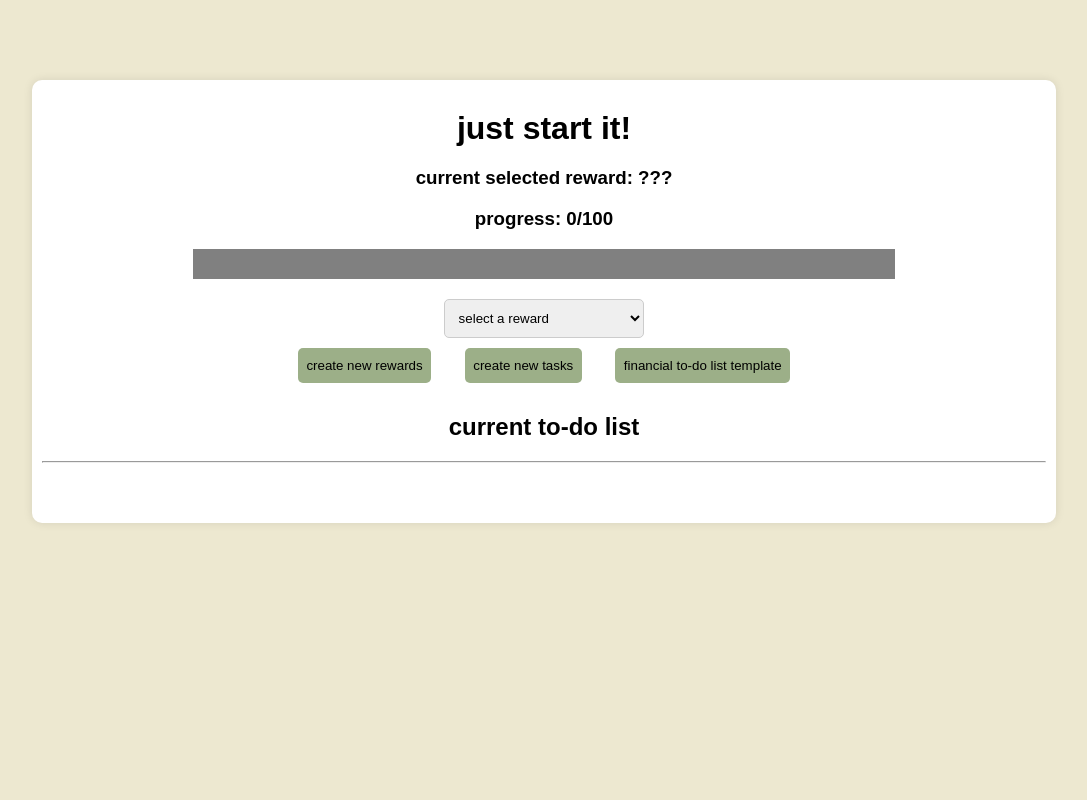
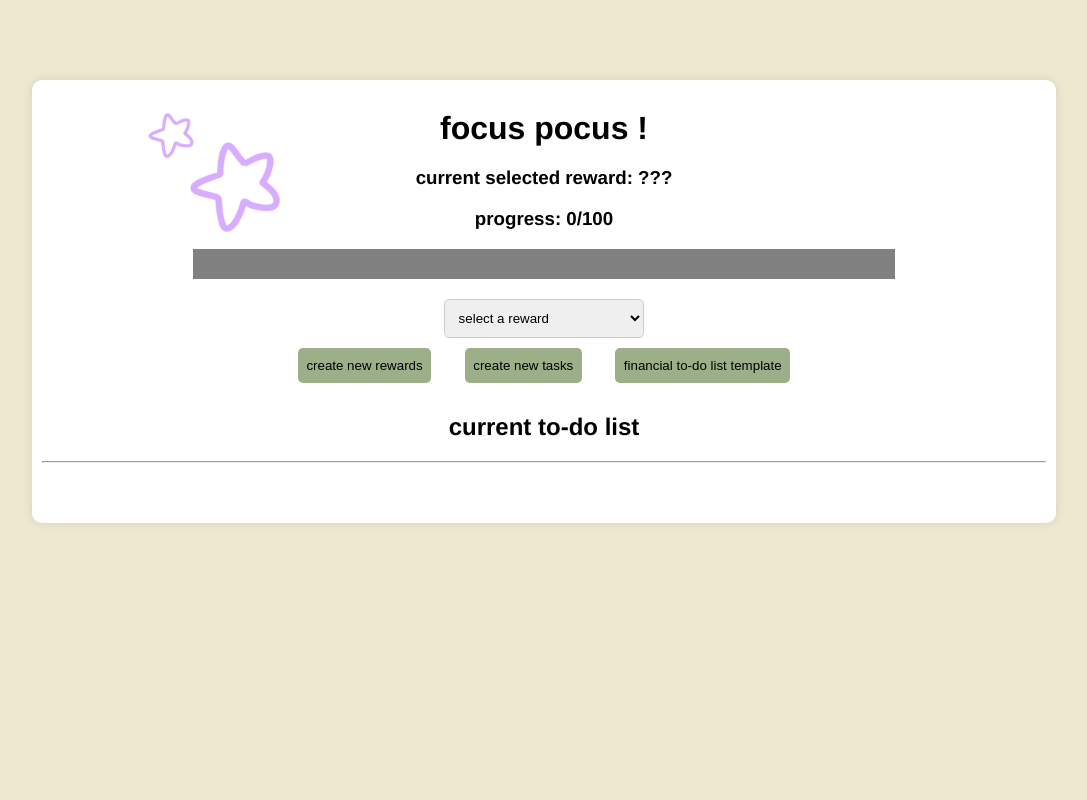
Before and after one commit to marleigha/Just-Start-It-CAM, a Flask app: page / in a window 1280 px wide. Shown: the whole page, without its empty margins (96-1183 px from the left). Run offline with Flask 3, Linux system fonts and the light colour scheme.

Commit message:
made images to add

```diff
--- a/static/style.css
+++ b/static/style.css
@@ -1,5 +1,5 @@
 body {
-  font-family: Arial, sans-serif;
+  font-family: Helvetica, sans-serif;
   background-color: #ede8d0;
   display: flex;
   justify-content: center;
@@ -291,3 +291,24 @@ input[type="number"] {
   border-radius: 5px;
   border: 1px solid #ccc;
 }
+
+
+  img.purple-star{
+
+        width:50px;
+        height: 50px;
+        position: absolute;
+        left: 114px;
+        top: 30px;
+
+      }
+
+      img.purple-star-2{
+
+        width:100px;
+        height: 100px;
+        position: absolute;
+        left: 153px;
+        top: 56px;
+
+      }
--- a/templates/index.html
+++ b/templates/index.html
@@ -9,8 +9,13 @@
 </head>
 
 <body>
+
     <div class="container">
-        <h1>just start it!</h1>
+        <h1> focus pocus !</h1>
+        <div class="stickers-20">
+            <img id = '1' class="purple-star" src="../images/stickers/purple-star.png" alt="">
+            <img id = '1' class="purple-star-2" src="../images/stickers/purple-star.png" alt="">
+          </div>
 
         <!-- Input area for rewards -->
         <h3>current selected reward: <span class="selected-reward"> ???</span></h3>
```
Also changed, not shown: images/stickers/purple-star.png (added).
